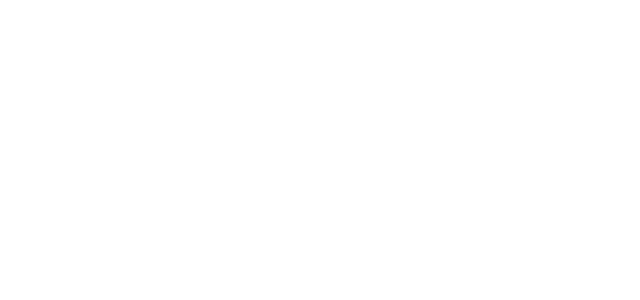
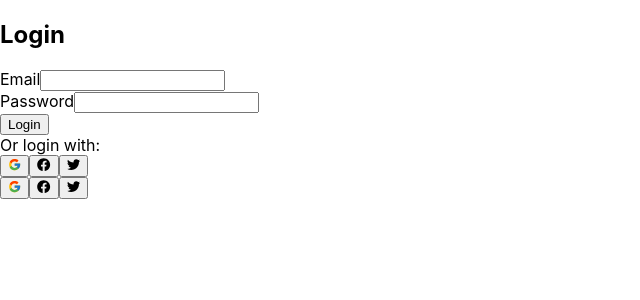
Before and after one commit to Sonickmumba/ShopNinja, a React (Create React App) app in the folder views/: page / in a window 1280 px wide. Shown: the top 300 px of the page, without its empty margins (0-640 px from the left). Built offline with nearby package versions, Linux system fonts and the light colour scheme.

Commit message:
Update LoginPage.js

```diff
--- a/views/src/features/login/LoginPage.js
+++ b/views/src/features/login/LoginPage.js
@@ -1,11 +1,93 @@
-import React from 'react';
+import React, { useState } from "react";
+import { FaFacebook, FaTwitter } from "react-icons/fa";
+import { FcGoogle } from "react-icons/fc";
+import "./LoginPage.css"; // Import the CSS file
 
 function LoginPage() {
+  const [userEmail, setUserEmail] = useState("");
+  const [password, setPassword] = useState("");
+
+  const handleLogin = (e) => {
+    e.preventDefault();
+    console.log("Login attempted with:", { userEmail, password });
+    // Add your login logic here
+  };
+
+  const handleGoogleLogin = () => {
+    console.log("Google login clicked");
+    // Add Google OAuth logic here
+  };
+
+  const handleFacebookLogin = () => {
+    console.log("Facebook login clicked");
+    // Add Facebook OAuth logic here
+  };
+
+  const handleXLogin = () => {
+    console.log("X login clicked");
+    // Add Twitter/X OAuth logic here
+  };
+
   return (
-    <div>
+    <div className="container">
+      <h2 className="heading">Login</h2>
+      <form onSubmit={handleLogin} className="form">
+        <div className="input-container">
+          <label htmlFor="username" className="label">
+            Email
+          </label>
+          <input
+            type="text"
+            id="userEmail"
+            value={userEmail}
+            onChange={(e) => setUserEmail(e.target.value)}
+            className="input"
+          />
+        </div>
+        <div className="input-container">
+          <label htmlFor="password" className="label">
+            Password
+          </label>
+          <input
+            type="password"
+            id="password"
+            value={password}
+            onChange={(e) => setPassword(e.target.value)}
+            className="input"
+          />
+        </div>
+        <button type="submit" className="login-button">
+          Login
+        </button>
+      </form>
 
+      <div className="social-container">
+        <div className="login-option">
+          <div className="line"></div>
+          <div>Or login with:</div>
+          <div className="line"></div>
+        </div>
+        {/* <p className="social-text">Or login with:</p> */}
+        <div className="login-go-fa-x">
+          <button><FcGoogle /></button>
+          <button><FaFacebook /></button>
+          <button><FaTwitter /></button>
+        </div>
+        <button onClick={handleGoogleLogin} className="social-button google">
+          <FcGoogle />
+        </button>
+        <button
+          onClick={handleFacebookLogin}
+          className="social-button facebook"
+        >
+          <FaFacebook />
+        </button>
+        <button onClick={handleXLogin} className="social-button x">
+          <FaTwitter />
+        </button>
+      </div>
     </div>
-  )
+  );
 }
 
-export default LoginPage
+export default LoginPage;
```
